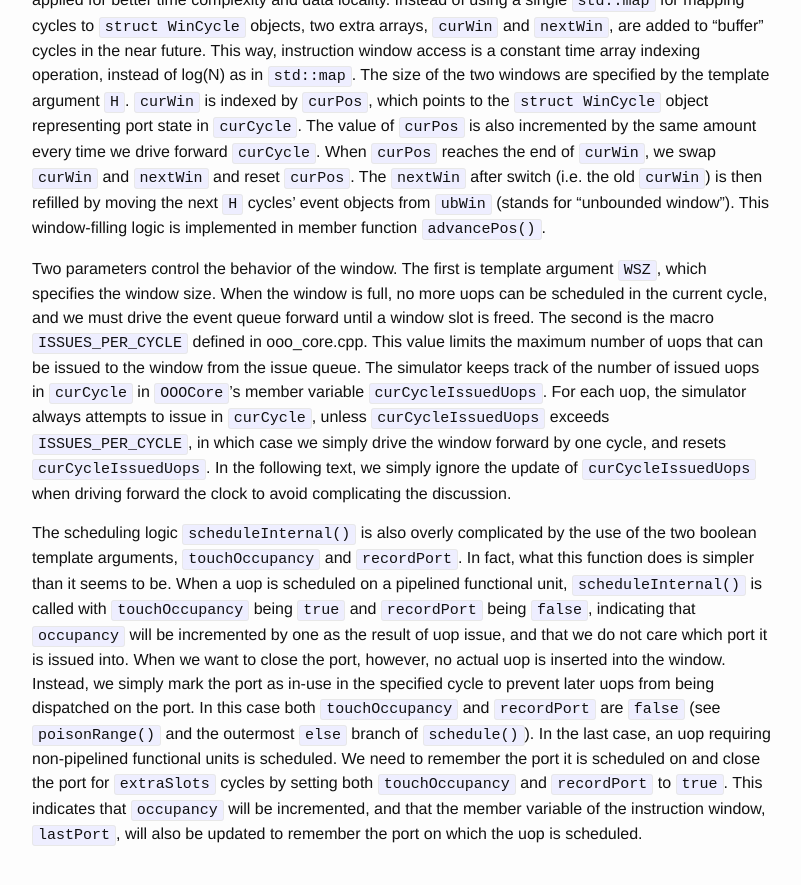
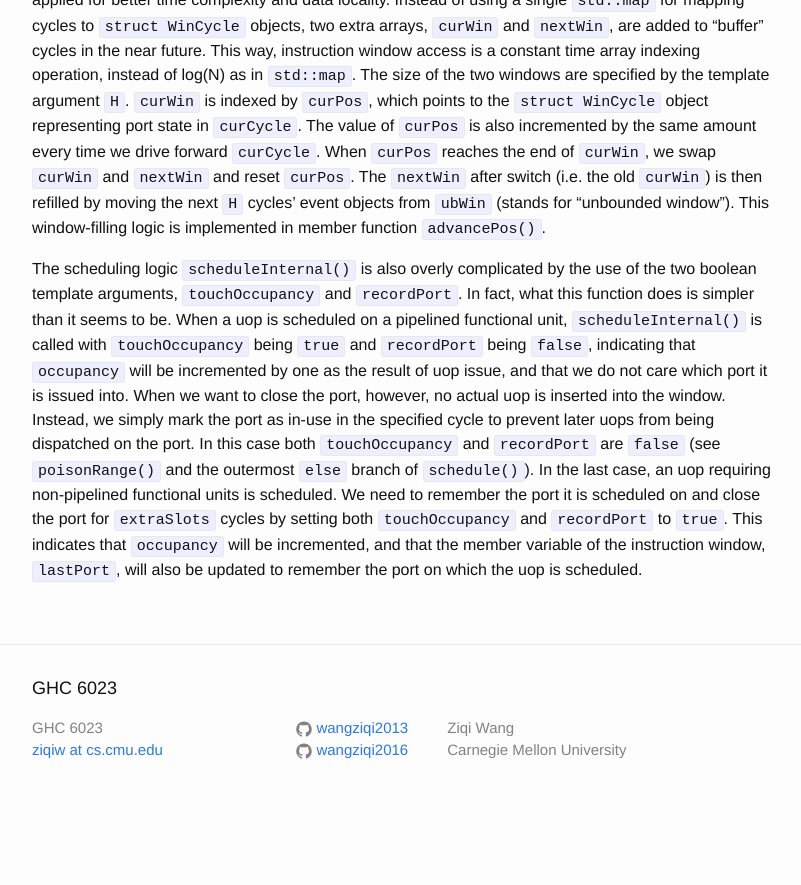
Before and after one commit to wangziqi2013/wangziqi2013.github.io, a Jekyll site: the page built from _posts/2019-12-31-zsim-microarch.markdown, in a window 1280 px wide and 900 px high, scrolled down 19302 px. Shown: the top 885 px of the window, without its empty margins (238-1039 px from the left). Built offline with Jekyll 4.4.1, drawn with Linux system fonts in a browser that asks for light colours; after the commit the page ends 20124 px from its top, so only the background shows below that.

Commit message:
Removing param

```diff
--- a/_posts/2019-12-31-zsim-microarch.markdown
+++ b/_posts/2019-12-31-zsim-microarch.markdown
@@ -699,14 +699,7 @@ forward `curCycle`. When `curPos` reaches the end of `curWin`, we swap `curWin`
 `nextWin` after switch (i.e. the old `curWin`) is then refilled by moving the next `H` cycles' event objects from `ubWin`
 (stands for "unbounded window"). This window-filling logic is implemented in member function `advancePos()`.
 
-Two parameters control the behavior of the window. The first is template argument `WSZ`, which specifies the window
-size. When the window is full, no more uops can be scheduled in the current cycle, and we must drive the event queue
-forward until a window slot is freed. The second is the macro `ISSUES_PER_CYCLE` defined in ooo\_core.cpp. This value
-limits the maximum number of uops that can be issued to the window from the issue queue. The simulator keeps track of
-the number of issued uops in `curCycle` in `OOOCore`'s member variable `curCycleIssuedUops`. For each uop, the simulator
-always attempts to issue in `curCycle`, unless `curCycleIssuedUops` exceeds `ISSUES_PER_CYCLE`, in which case we simply
-drive the window forward by one cycle, and resets `curCycleIssuedUops`. In the following text, we simply ignore
-the update of `curCycleIssuedUops` when driving forward the clock to avoid complicating the discussion.
+
 
 The scheduling logic `scheduleInternal()` is also overly complicated by the use of the two boolean template arguments,
 `touchOccupancy` and `recordPort`. In fact, what this function does is simpler than it seems to be. When a uop
```
